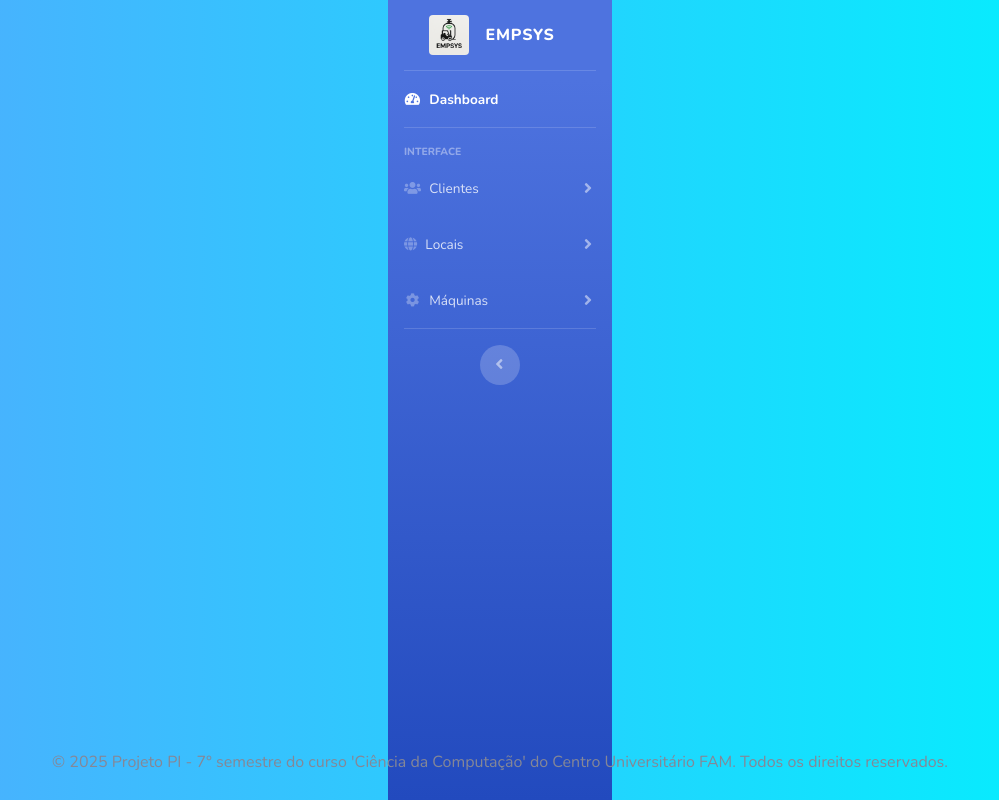
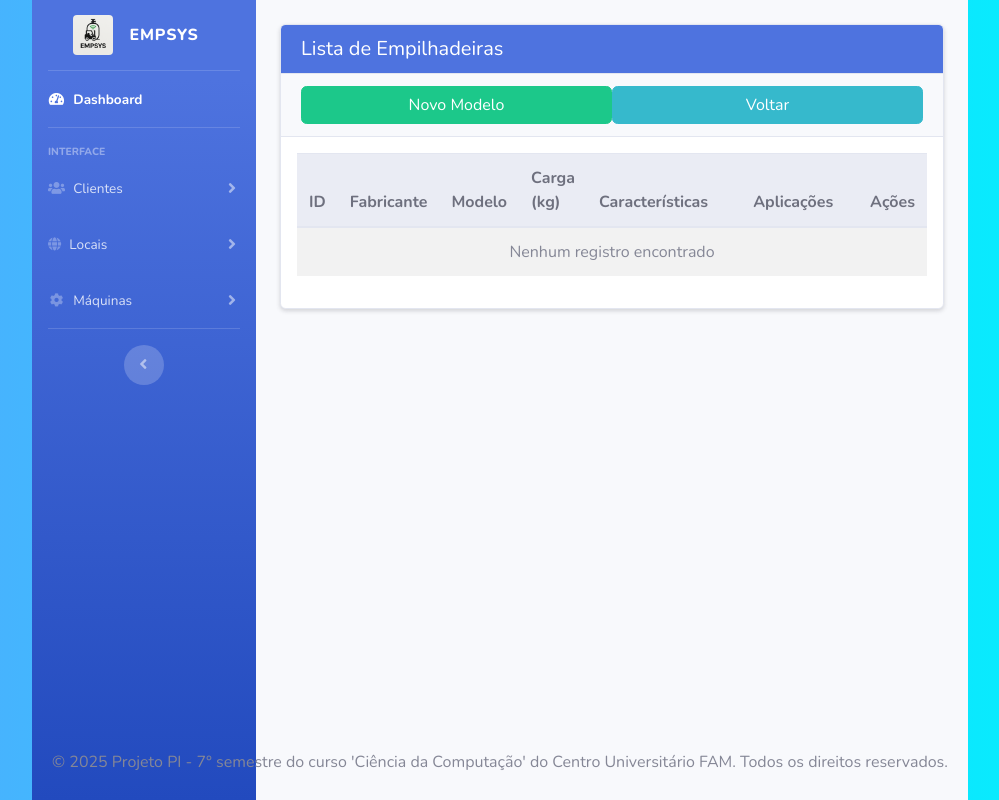
Before and after one commit to mauriliomedeiros/PI-EMPSYS, a Symfony app: template templates/lista_empilhadeira/index.html.twig in a window 1280 px wide. Shown: the whole page, without its empty margins (140-1139 px from the left). Run offline with Twig, Linux system fonts and the light colour scheme; the template is opened without the code that fills it, so the values that code supplies are empty; some libraries are stand-ins or nearby versions.

Commit message:
Aplicando estética no index das empilhadeiras

```diff
--- a/templates/lista_empilhadeira/index.html.twig
+++ b/templates/lista_empilhadeira/index.html.twig
@@ -1,33 +1,58 @@
 {% extends 'base.html.twig' %}
 
-{% block title %}ListaEmpilhadeira index{% endblock %}
+{% block content %}
+    <br>
+    <div class="container col-md-12">
 
-{% block body %}
-    <h1>ListaEmpilhadeira index</h1>
+        <div class="card shadow-sm">
 
-    <table class="table">
-        <thead>
+            <div class="card-header bg-primary text-white">
+                <h5 class="mb-0">Lista de Empilhadeiras</h5>
+            </div>
+            <div class="card-header d-flex justify-content-between">
+                <a href="{{ path('lista_empilhadeira_new') }}" class="btn btn-success">
+                    Novo Modelo
+                </a>
+                <a href="{{ path('app_dashboard') }}" class="btn btn-info">
+                    Voltar
+                </a>
+            </div>
+            <div class="card-body p-3">
+                <table class="table table-striped table-hover w-100">
+                    <thead class="thead-light">
                     <tr>
-                <th>Id</th>
-                <th>actions</th>
+                        <th style="width: 5%">ID</th>            {# col-md-1 ~ 1/12 = 8.33%, ajustei para 5% pra ser mais compacto #}
+                        <th style="width: 8%">Fabricante</th>   {# col-md-1 #}
+                        <th style="width: 10%">Modelo</th>      {# col-md-2 #}
+                        <th style="width: 8%">Carga (kg)</th> {# col-md-1 #}
+                        <th style="width: 35%">Características</th> {# col-md-4 #}
+                        <th style="width: 25%">Aplicações</th>  {# col-md-3 #}
+                        <th style="width: 15%">Ações</th>        {# col-md-2 #}
                     </tr>
                     </thead>
                     <tbody>
                     {% for lista_empilhadeira in lista_empilhadeiras %}
                         <tr>
                             <td>{{ lista_empilhadeira.id }}</td>
+                            <td>{{ lista_empilhadeira.modelo }}</td>
+                            <td>{{ lista_empilhadeira.cliente }}</td>
+                            <td>{{ lista_empilhadeira.local }}</td>
+{#                            <td>{{ lista_empilhadeira.caracteristicas }}</td>#}
+{#                            <td>{{ lista_empilhadeira.aplicacoes }}</td>#}
                             <td>
-                    <a href="{{ path('lista_empilhadeira_show', {'id': lista_empilhadeira.id}) }}">show</a>
-                    <a href="{{ path('lista_empilhadeira_edit', {'id': lista_empilhadeira.id}) }}">edit</a>
+                                <a href="{{ path('lista_empilhadeira_show', {'id': lista_empilhadeira.id}) }}" class="btn btn-sm btn-outline-primary">Ver</a>
+                                <a href="{{ path('lista_empilhadeira_edit', {'id': lista_empilhadeira.id}) }}" class="btn btn-sm btn-outline-secondary">Editar</a>
                             </td>
                         </tr>
                     {% else %}
                         <tr>
-                <td colspan="2">no records found</td>
+                            <td colspan="7" class="text-center">Nenhum registro encontrado</td>
                         </tr>
                     {% endfor %}
                     </tbody>
                 </table>
+            </div>
+        </div>
+    </div>
 
-    <a href="{{ path('lista_empilhadeira_new') }}">Create new</a>
 {% endblock %}
```
Lines whose indentation alone changed are shown as unchanged.
